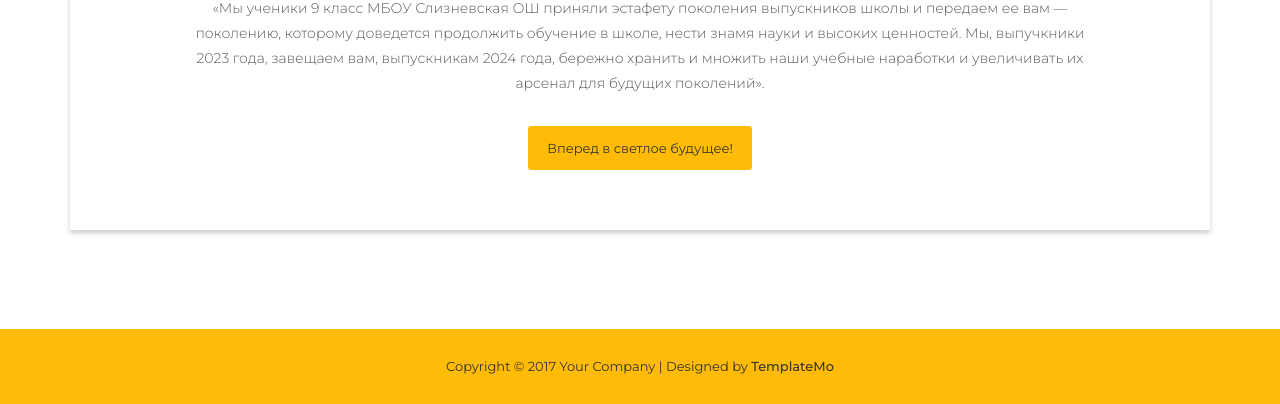
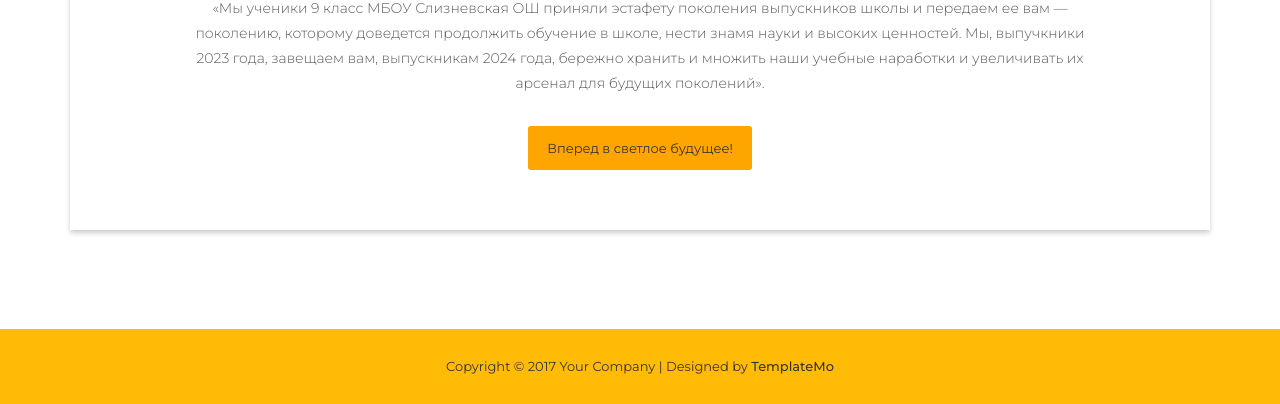
Before and after one commit to kirillcomon1/myPersonalSite, a plain HTML site: page index.html in a window 1280 px wide. Shown: the part 815-1219 px from the top of the page. Drawn offline with nearby package versions, Linux system fonts and the light colour scheme.

Commit message:
Добавил анимацию

```diff
--- a/css/templatemo-style.css
+++ b/css/templatemo-style.css
@@ -119,6 +119,15 @@ video::-webkit-media-controls {
 @media only screen and (min-width: 1170px) {
   .cd-hero-slider {
   }
+}
+
+.future {
+  background-color: orange !important;
+  transition: all 0.8s ease 0s;
+}
+
+.future:hover {
+  background-color: red !important;
 }
 
 .cd-slider-nav {
--- a/index.html
+++ b/index.html
@@ -66,7 +66,7 @@ http://www.templatemo.com/tm-503-newline
                         <h4>Ученикам будущего!</h4>
                         <p>«Мы ученики 9 класс МБОУ Слизневская ОШ приняли эстафету поколения выпускников школы и передаем ее вам — поколению, которому доведется продолжить обучение в школе, нести знамя науки и высоких ценностей. Мы, выпучкники 2023 года, завещаем вам, выпускникам 2024 года, бережно хранить и множить наши учебные наработки и увеличивать их арсенал для будущих поколений».</p>
                         <div class="primary-button">
-                          <a href="#">Вперед в светлое будущее!</a>
+                          <a class="future" href="#">Вперед в светлое будущее!</a>
                         </div>
                       </div>
                     </div>
```
